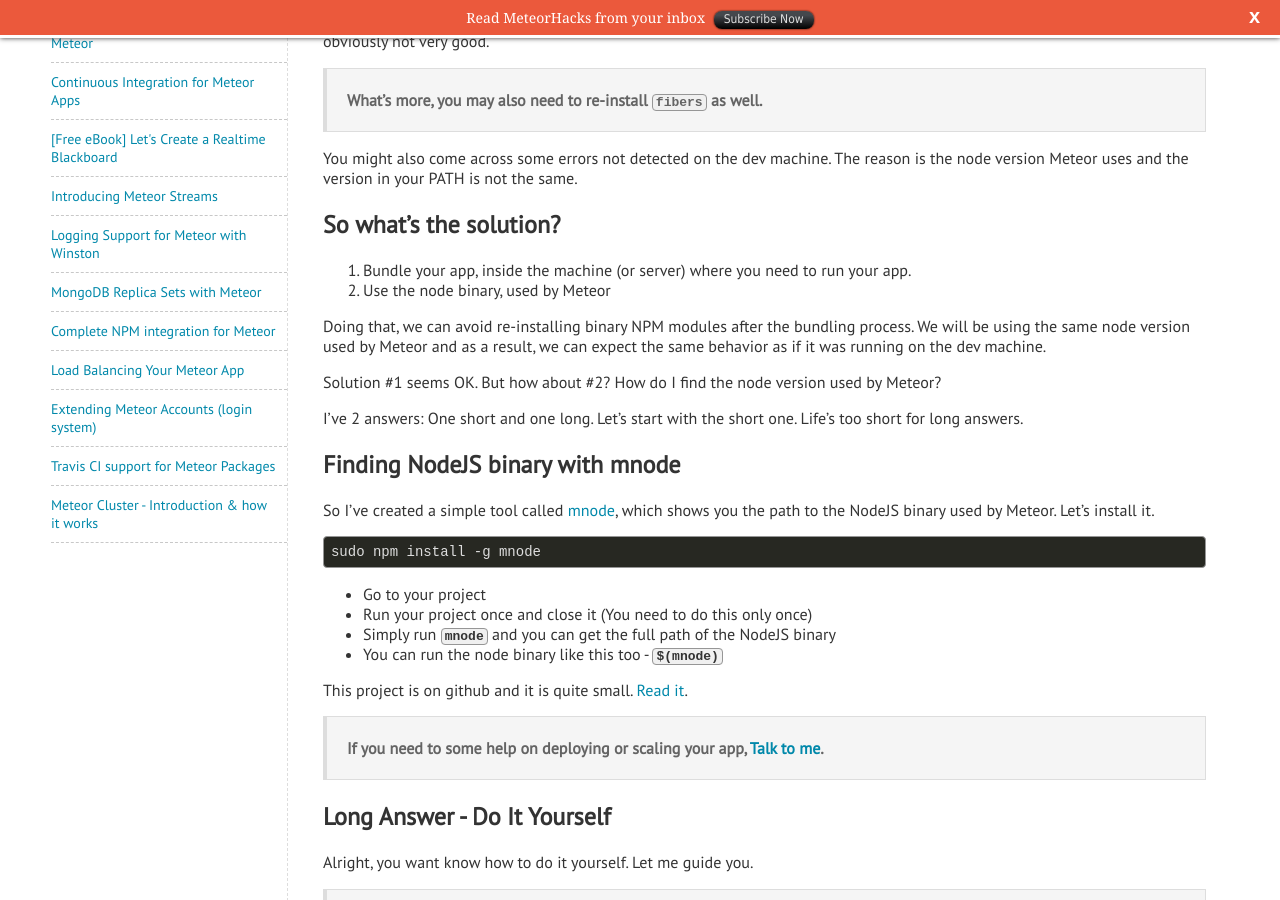
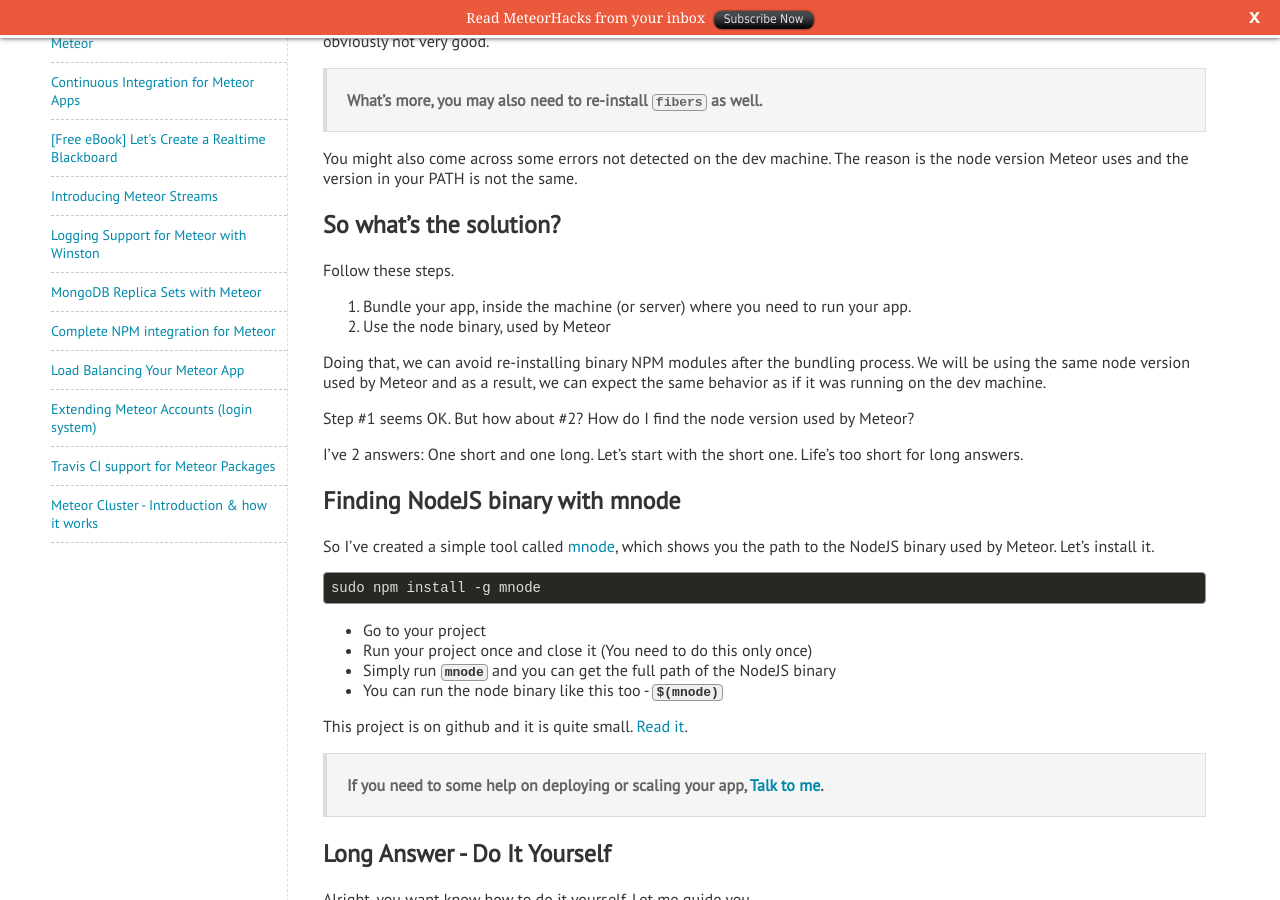
Before and after one commit to meteorhacks/meteorhacks.github.io, a Jekyll site: the page built from _posts/2013-08-09-how-meteor-uses-node.md, in a window 1280 px wide and 900 px high, scrolled down 525 px. Built offline with Jekyll 4.4.1, drawn with Linux system fonts in a browser that asks for light colours; some web fonts are replaced; comment, search, counter and statistics services are not loaded.

Commit message:
updated texts

```diff
--- a/_posts/2013-08-09-how-meteor-uses-node.md
+++ b/_posts/2013-08-09-how-meteor-uses-node.md
@@ -23,12 +23,14 @@
 
 ## So what's the solution?
 
+Follow these steps.
+
 1. Bundle your app, inside the machine (or server) where you need to run your app.
 2. Use the node binary, used by Meteor
 
 Doing that, we can avoid re-installing binary NPM modules  after the bundling process. We will be using the same node version used by Meteor and as a result, we can expect the same behavior as if it was running on the dev machine.
 
-Solution #1 seems OK. But how about #2? How do I find the node version used by Meteor?
+Step #1 seems OK. But how about #2? How do I find the node version used by Meteor?
 
 I've 2 answers: One short and one long. Let's start with the short one. Life's too short for long answers.
 
```
